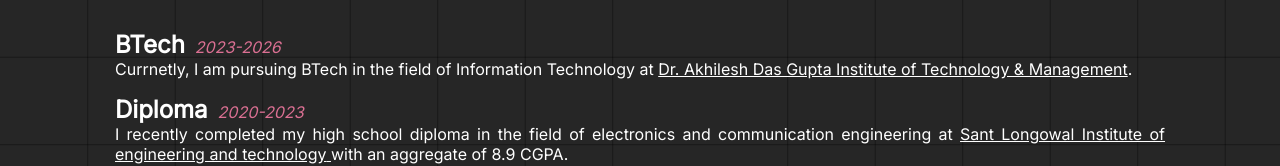
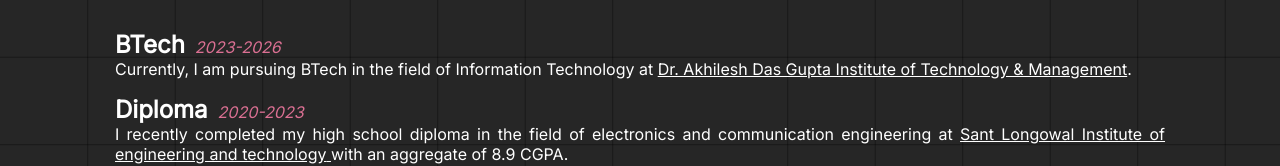
Before and after one commit to divyanshraj0408/Personal-Portfolio, a React (Create React App) app: page / in a window 1280 px wide. Shown: the part 468-634 px from the top of the page. Built offline with nearby package versions, Linux system fonts and the light colour scheme.

Commit message:
Update home.js

```diff
--- a/src/components/homepage/home.js
+++ b/src/components/homepage/home.js
@@ -39,7 +39,7 @@
               <span className="comments">2023-2026</span>
             </h2>
             <p>
-              Currnetly, I am pursuing BTech in the field of Information
+              Currently, I am pursuing BTech in the field of Information
               Technology at{" "}
               <a
                 href="https://adgitmdelhi.ac.in/"
```
